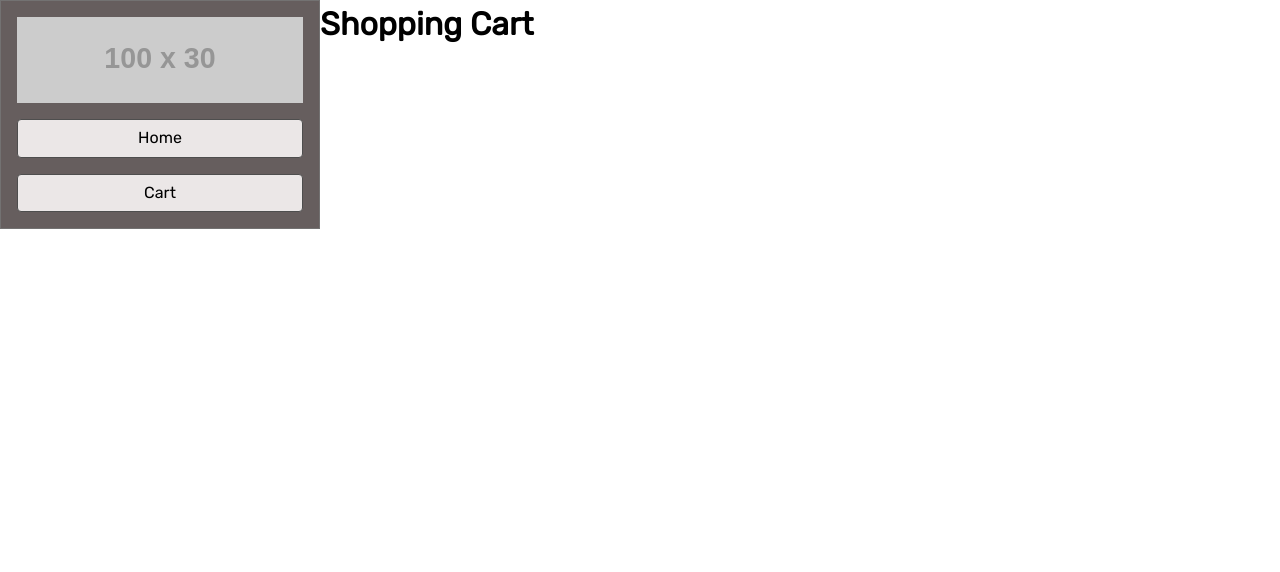
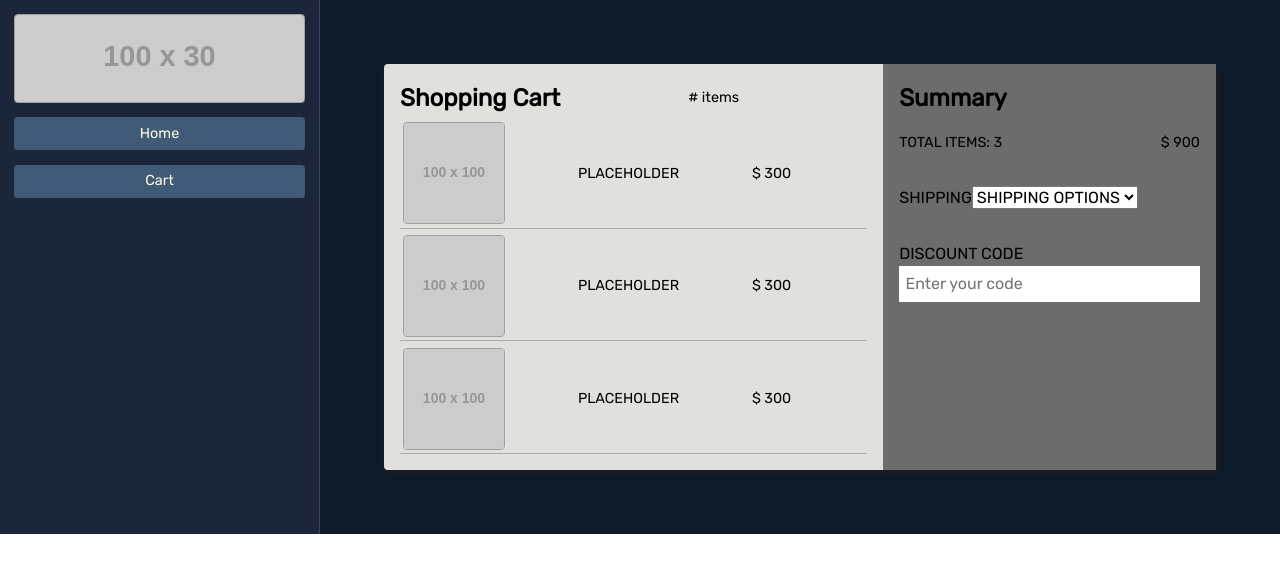
Before and after one commit to MpZero/shopping-cart, a React (Vite) app: page /cart in a window 1280 px wide. Shown: the top 572 px of the page. Built offline with nearby package versions, Linux system fonts and the light colour scheme.

Commit message:
Add styling to Cart component. Create and style Item component to render inside Cart

```diff
--- a/src/card/Card.jsx
+++ b/src/card/Card.jsx
@@ -1,7 +1,9 @@
 import styles from "./Card.module.css";
+import "../colors.module.css";
 
 const Card = () => {
   return (
+    // <div className={styles.wrapper}>
     <div className={styles.wrapper}>
       <h4>ITEM</h4>
       <img src="https://placehold.co/300x300" alt="" />
--- a/src/card/Card.module.css
+++ b/src/card/Card.module.css
@@ -1,15 +1,26 @@
 .wrapper {
-  background-color: rgb(177, 180, 177);
+  background-color: var(--primary);
+  color: var(--text);
   padding: 1em;
   display: grid;
   justify-items: center;
   border-radius: 0.25em;
-  transition: background-color, 0.4s;
+  transition: all, 0.4s;
+  text-align: start;
+  box-shadow: var(--shadow);
+  font-size: var(--small);
 }
 
 .wrapper:hover {
-  background-color: rgb(35, 35, 35);
-  color: white;
+  background-color: var(--accent);
+  color: var(--text-hover);
+  cursor: pointer;
+  transform: translateY(-4px);
+}
+
+img {
+  border: 1px solid rgb(162, 161, 161);
+  border-radius: 0.25em;
 }
 
 .description {
--- a/src/cart/Cart.jsx
+++ b/src/cart/Cart.jsx
@@ -1,8 +1,44 @@
+import "../colors.module.css";
+import styles from "./Cart.module.css";
+import Item from "../item/Item";
 const Cart = () => {
   return (
-    <>
-      <h1>Shopping Cart</h1>
-    </>
+    <div className={styles.wrapper}>
+      <div className={styles.cartWrapper}>
+        <div className={styles.itemWrapper}>
+          <div className={styles.heading}>
+            <h2>Shopping Cart</h2>
+            <p># items</p>
+          </div>
+          <Item />
+          <Item />
+          <Item />
+        </div>
+        <div className={styles.summaryWrapper}>
+          <h2>Summary</h2>
+          <div className={styles.total}>
+            <p>TOTAL ITEMS: 3</p>
+            <p>$ 900</p>
+          </div>
+          <div className={styles.shipping}>
+            <label htmlFor="shipping">SHIPPING</label>
+            <select name="shipping" id="shipping">
+              <option value=""> SHIPPING OPTIONS</option>
+              <option value="">FREE</option>
+            </select>
+          </div>
+          <div className={styles.discount}>
+            <label htmlFor="discount">DISCOUNT CODE</label>
+            <input
+              type="text"
+              name="discount"
+              id="discount"
+              placeholder="Enter your code"
+            />
+          </div>
+        </div>
+      </div>
+    </div>
   );
 };
 
--- /dev/null
+++ b/src/cart/Cart.module.css
@@ -0,0 +1,42 @@
+.wrapper {
+  padding: 4em;
+  background-color: var(--background);
+}
+
+.cartWrapper {
+  display: grid;
+  grid-template-columns: 3fr 2fr;
+  background-color: var(--accent);
+  box-shadow: var(--shadow);
+  border-radius: 0.25em;
+}
+
+.itemWrapper {
+  padding: 1em;
+  display: grid;
+  gap: 0.2em;
+}
+
+.heading {
+  display: grid;
+  grid-template-columns: repeat(2, auto);
+  align-items: center;
+}
+
+.summaryWrapper {
+  padding: 1em;
+  background-color: #6c6c6c;
+}
+
+.total {
+  display: flex;
+  justify-content: space-between;
+  padding-block: 1em;
+}
+
+.shipping {
+  padding-block: 1em;
+}
+.discount {
+  padding-block: 1em;
+}
--- /dev/null
+++ b/src/colors.module.css
@@ -0,0 +1,12 @@
+:root {
+  --text: #fefae0ff;
+  --text-hover: #0e1108;
+  --background: #0d1b2a;
+  --primary: #415a77;
+  --secondary: #1b263b;
+  --accent: #e0e1dd;
+  --small: 0.9em;
+  --medium: 1.4em;
+  --large: 1.8em;
+  --shadow: 1px 3px 8px 0px #211f1f;
+}
--- a/src/homepage/Homepage.jsx
+++ b/src/homepage/Homepage.jsx
@@ -1,4 +1,6 @@
 import styles from "./Homepage.module.css";
+import "../colors.module.css";
+
 import Card from "../card/Card.jsx";
 
 const Homepage = () => {
--- a/src/homepage/Homepage.module.css
+++ b/src/homepage/Homepage.module.css
@@ -3,32 +3,35 @@
 .wrapper {
   display: grid;
   text-align: center;
+  color: var(--text);
 }
 
 header {
-  background-color: rgb(9, 8, 24);
+  background-color: var(--secondary);
 }
 
 .title {
-  color: white;
   padding-block: 0.4em;
+  font-size: var(--medium);
 }
 
 .navBar {
   display: grid;
   grid-auto-flow: column;
+  font-size: var(--small);
 }
 
 h3 {
-  color: white;
-  background-color: rgb(125, 125, 125);
+  background-color: var(--primary);
+  color: var(--text);
   cursor: pointer;
   transition: all, 0.4s;
   padding: 0.3em;
 }
 
 h3:hover {
-  background-color: rgb(49, 49, 49);
+  background-color: var(--accent);
+  color: var(--text-hover);
 }
 
 .searchWrapper {
@@ -38,20 +41,24 @@ h3:hover {
 input {
   padding: 0.4em;
   width: 100%;
+  border: none;
+  transition: all, 0.4s;
 }
 
 svg {
-  z-index: 10;
   background-color: #fff;
-  width: 2.6em;
-  height: 2.6em;
-  position: absolute;
-  /* transform: translate(-0.6em, -0.1em); */
   cursor: pointer;
-  border: 1px solid rgb(121, 119, 119);
-  padding-inline: 12px;
-  /* transform: translate(250px, 0.4em); */
+  width: 2.9em;
+  border-left: 1px solid gray;
+  padding: 10px;
+  transition: all, 0.4s;
 }
+
+input:hover,
+svg:hover {
+  background-color: rgb(217, 215, 215);
+}
+
 /* header end */
 
 /* main */
@@ -59,7 +66,7 @@ svg {
 main {
   display: grid;
   grid-template-columns: repeat(4, auto);
+  gap: 1em;
   padding: 2em;
-  background-color: rgb(226, 229, 226);
-  gap: 1em;
+  background-color: var(--background);
 }
--- /dev/null
+++ b/src/item/Item.jsx
@@ -0,0 +1,22 @@
+import "../colors.module.css";
+
+import styles from "./Item.module.css";
+
+// eslint-disable-next-line react/prop-types
+const Item = ({ name, price, image }) => {
+  return (
+    <div className={styles.item}>
+      <img
+        src="https://placehold.co/100x100"
+        alt={name}
+        className={styles.image}
+      />
+      <p>PLACEHOLDER</p>
+      <div className={styles.details}>
+        <p>$ 300</p>
+      </div>
+    </div>
+  );
+};
+
+export default Item;
--- /dev/null
+++ b/src/item/Item.module.css
@@ -0,0 +1,11 @@
+.item {
+  display: grid;
+  padding: 0.2em;
+  border-bottom: 1px solid rgb(173, 171, 171);
+  grid-template-columns: repeat(3, auto);
+  align-items: center;
+}
+
+p {
+  font-size: var(--small);
+}
--- a/src/navbar/Navbar.jsx
+++ b/src/navbar/Navbar.jsx
@@ -1,4 +1,6 @@
 import styles from "./Navbar.module.css";
+import "../colors.module.css";
+
 import { Link, Outlet } from "react-router-dom";
 
 const Navbar = () => {
--- a/src/navbar/Navbar.module.css
+++ b/src/navbar/Navbar.module.css
@@ -4,26 +4,27 @@
 }
 
 .navbar {
-  background-color: rgb(102, 94, 94);
-  border: 1px solid rgb(115, 114, 114);
+  background-color: var(--secondary);
+  border-right: 1px solid rgb(65, 64, 101);
   padding: 1em;
   gap: 1em;
   display: flex;
   flex-direction: column;
+  font-size: var(--small);
 }
 
 .link {
-  border: 1px solid rgb(78, 78, 78);
+  /* border: 1px solid rgb(78, 78, 78); */
   border-radius: 0.25em;
   text-decoration: none;
-  background-color: #ebe7e7;
-  color: black;
+  background-color: var(--primary);
+  color: var(--text);
   text-align: center;
   padding: 0.4em;
-  transition: backgroud-color, 0.4s;
+  transition: all, 0.4s;
 }
 
 .link:hover {
-  background-color: #55565c;
-  color: white;
+  background-color: var(--accent);
+  color: var(--text-hover);
 }
```
Also changed, not shown: src/cart/Cart.css (deleted).
